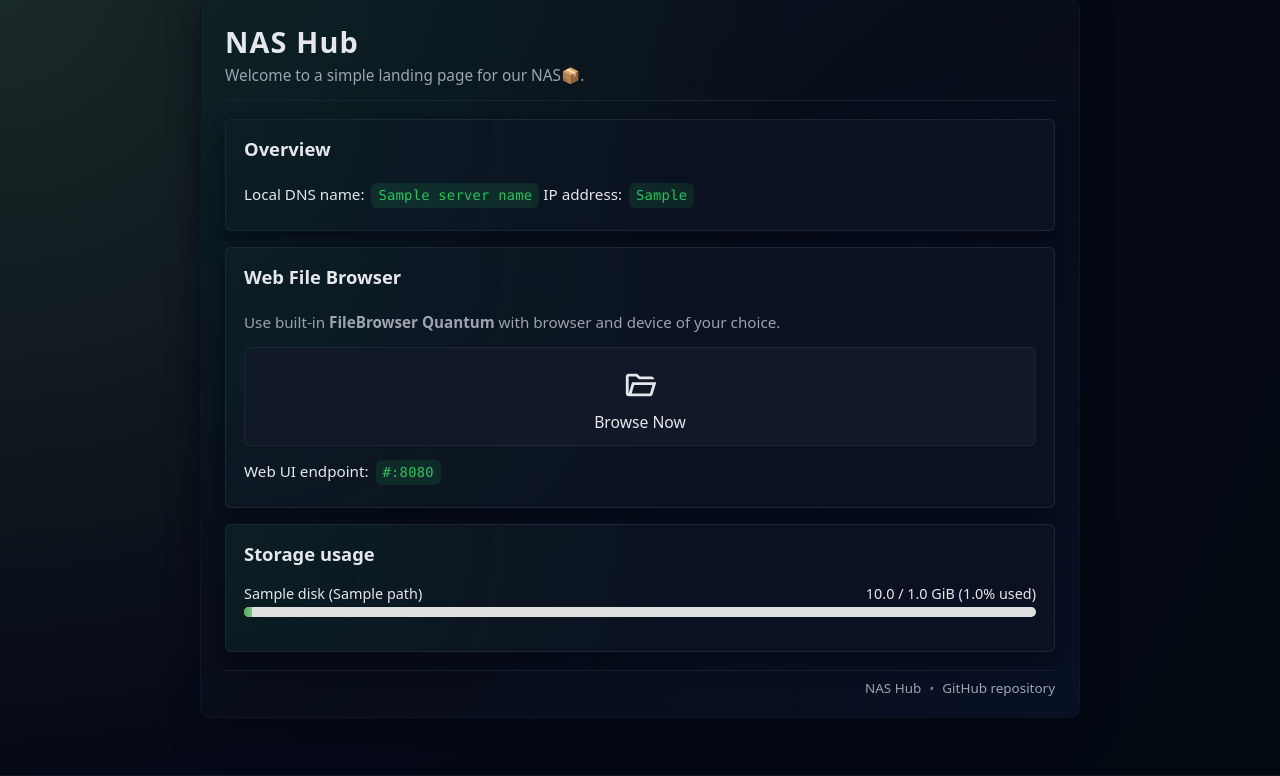
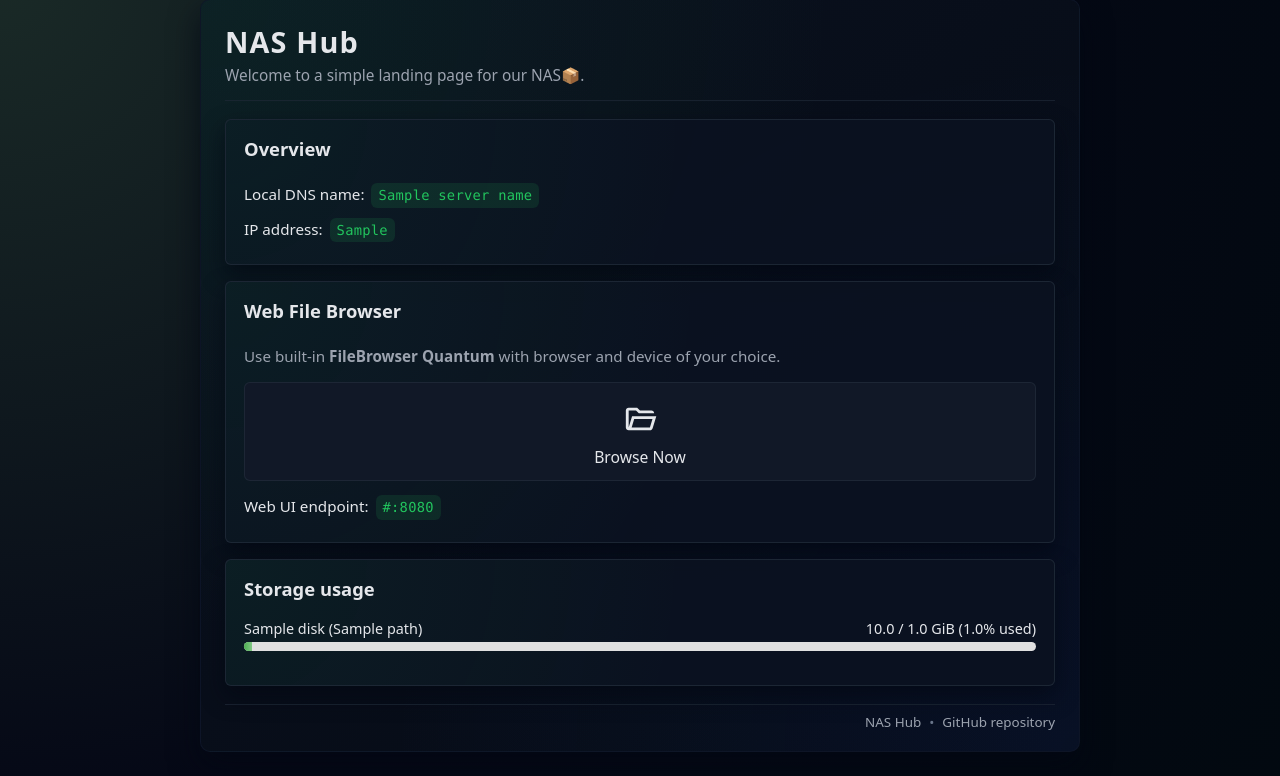
Before and after one commit to kubikulek231/nas, a Flask app: template website/src/templates/index.html in a window 1280 px wide. Shown: the part 25-801 px from the top of the page. Run offline with Flask 3, Linux system fonts and the light colour scheme; the template is opened without the code that fills it: most values are stand-ins (such as "Sample title", 1, 10 or a date in 2020).

Commit message:
Add endpoint container

```diff
--- a/website/src/static/base.css
+++ b/website/src/static/base.css
@@ -157,3 +157,9 @@ a:hover {
     font-size: 1.5rem;
   }
 }
+
+.endpoint-container {
+    display: flex;
+    flex-direction: column;
+    gap: 2px;
+}
--- a/website/src/templates/index.html
+++ b/website/src/templates/index.html
@@ -19,12 +19,16 @@
     <main class="content">
       <section class="card">
         <h2>Overview</h2>
+          <div class="endpoint-container">
           <p>
             Local DNS name:
             <span class="endpoint">{{ server_name }}</span>
+          </p>
+          <p>
             IP address:
             <span class="endpoint">{{ server_ip }}</span>
           </p>
+        </div>
       </section>
 
       <section class="card">
```
Lines whose indentation alone changed are shown as unchanged.
